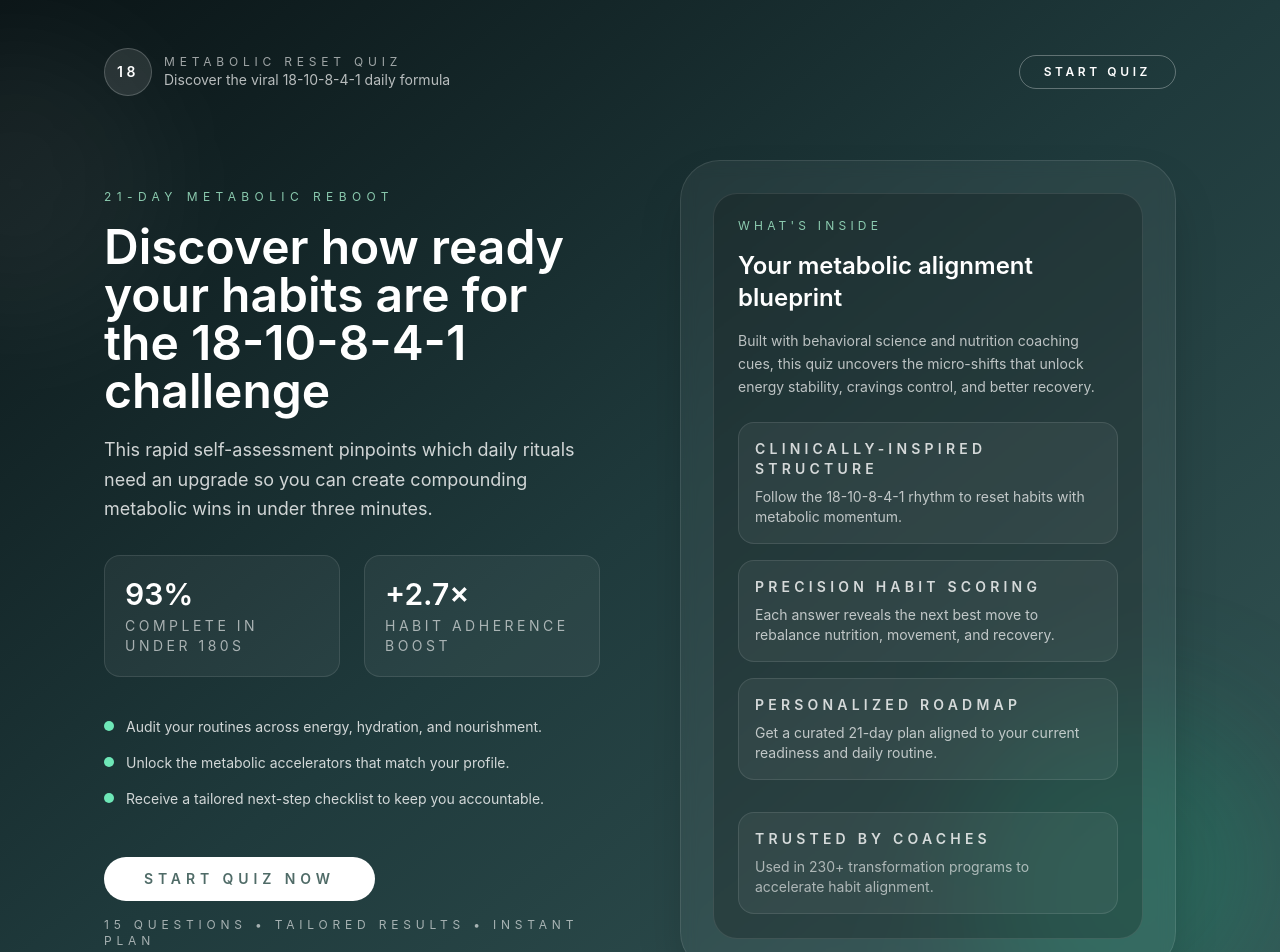
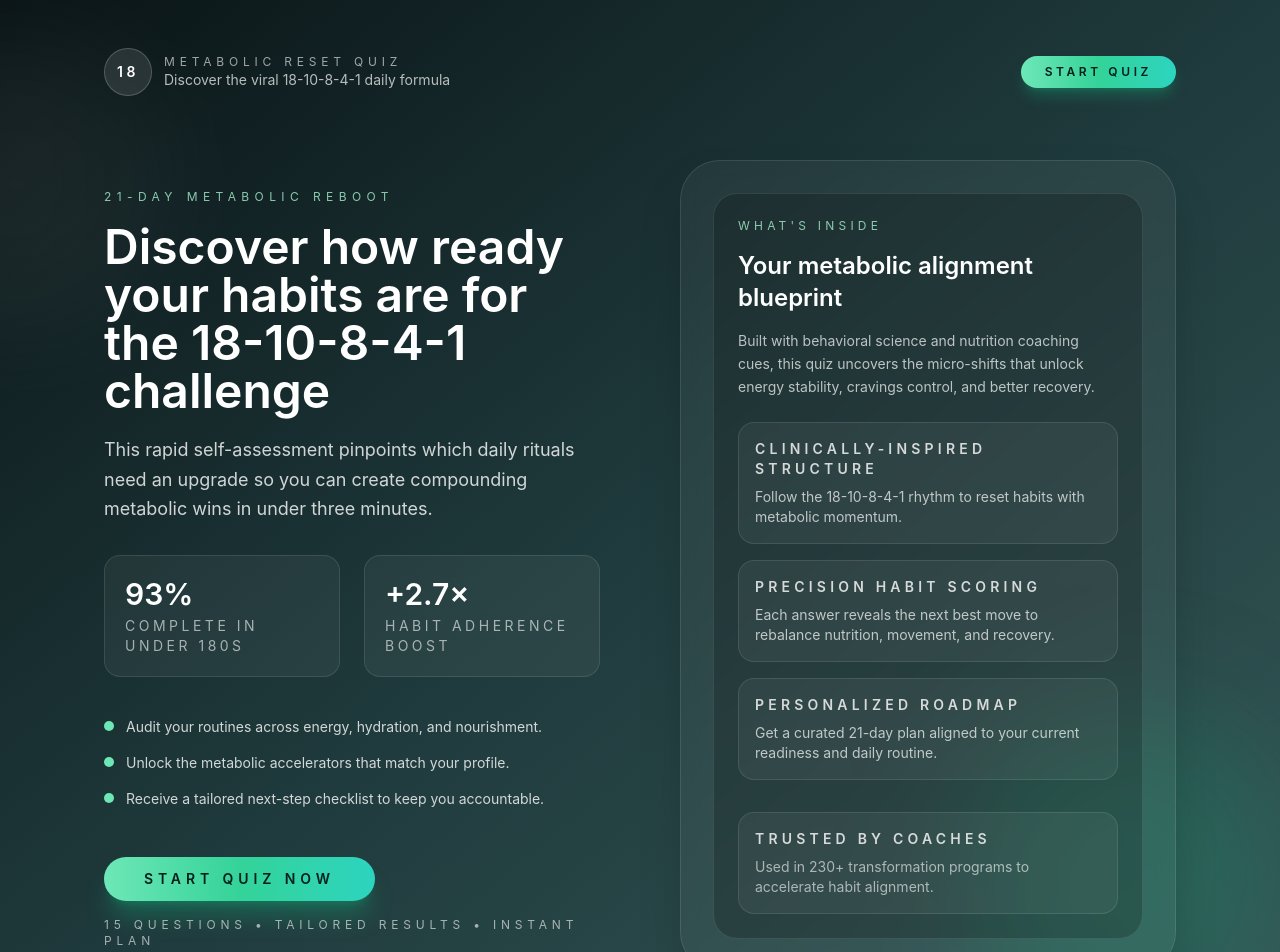
Before and after one commit to Gpstrackergsm/weightloss-quiz, a React (Vite) app in the folder frontend/: page / in a window 1280 px wide. Shown: the top 952 px of the page. Built offline with nearby package versions, Linux system fonts and the light colour scheme; no server answers.

Commit message:
Enhance start quiz button visibility

```diff
--- a/frontend/src/components/LandingSection.jsx
+++ b/frontend/src/components/LandingSection.jsx
@@ -48,7 +48,7 @@ export default function LandingSection({ onStart }) {
           <button
             type="button"
             onClick={() => handleStart('header')}
-            className="hidden rounded-full border border-white/30 px-6 py-2 text-xs font-semibold uppercase tracking-[0.3em] transition hover:border-white/60 hover:bg-white/10 md:inline-flex"
+            className="hidden rounded-full bg-gradient-to-r from-emerald-300 via-emerald-400 to-teal-400 px-6 py-2 text-xs font-semibold uppercase tracking-[0.3em] text-[#041F1C] shadow-lg shadow-emerald-500/30 transition hover:from-emerald-200 hover:via-emerald-300 hover:to-teal-300 md:inline-flex"
           >
             Start quiz
           </button>
@@ -90,7 +90,7 @@ export default function LandingSection({ onStart }) {
             <button
               type="button"
               onClick={() => handleStart('hero')}
-              className="mt-12 inline-flex items-center justify-center rounded-full bg-white px-10 py-3 text-sm font-semibold uppercase tracking-[0.35em] text-brand transition hover:bg-white/80"
+              className="mt-12 inline-flex items-center justify-center rounded-full bg-gradient-to-r from-emerald-300 via-emerald-400 to-teal-400 px-10 py-3 text-sm font-semibold uppercase tracking-[0.35em] text-[#041F1C] shadow-xl shadow-emerald-500/30 transition hover:from-emerald-200 hover:via-emerald-300 hover:to-teal-300"
             >
               Start quiz now
             </button>
```
